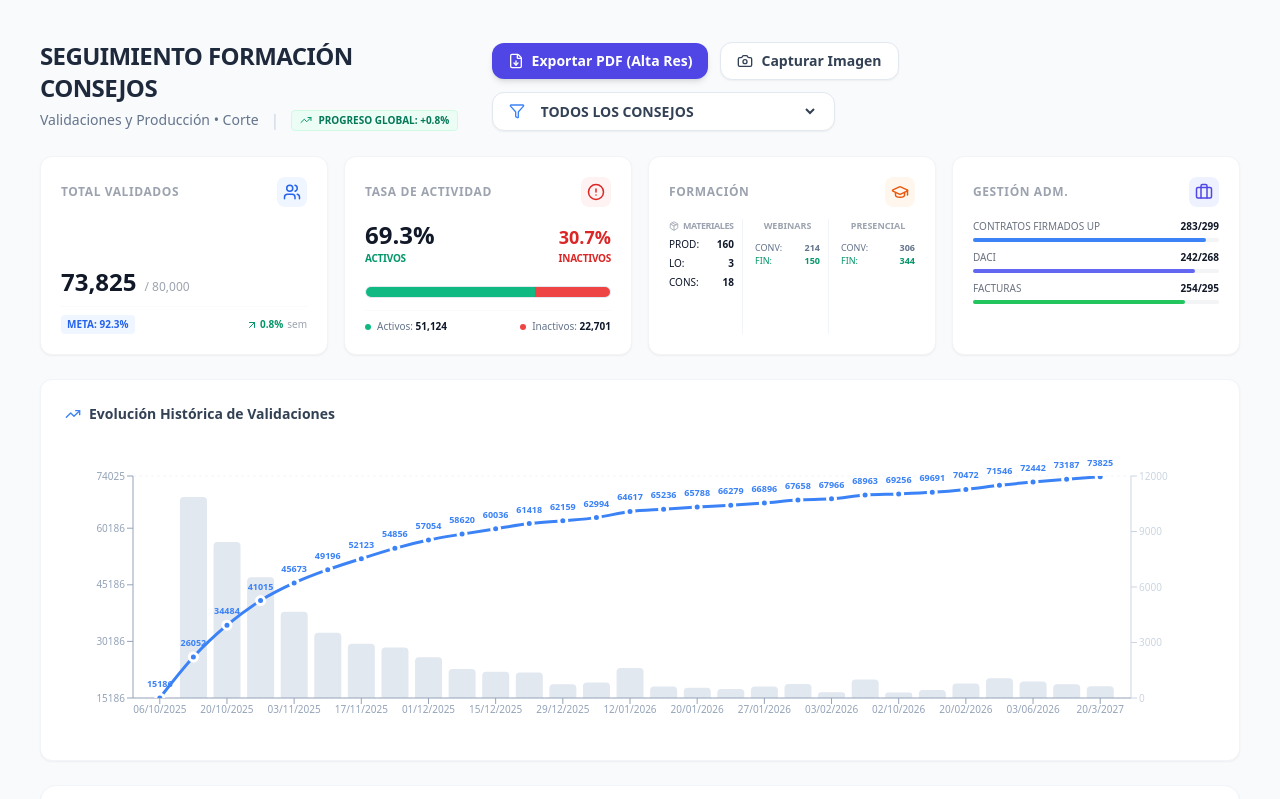
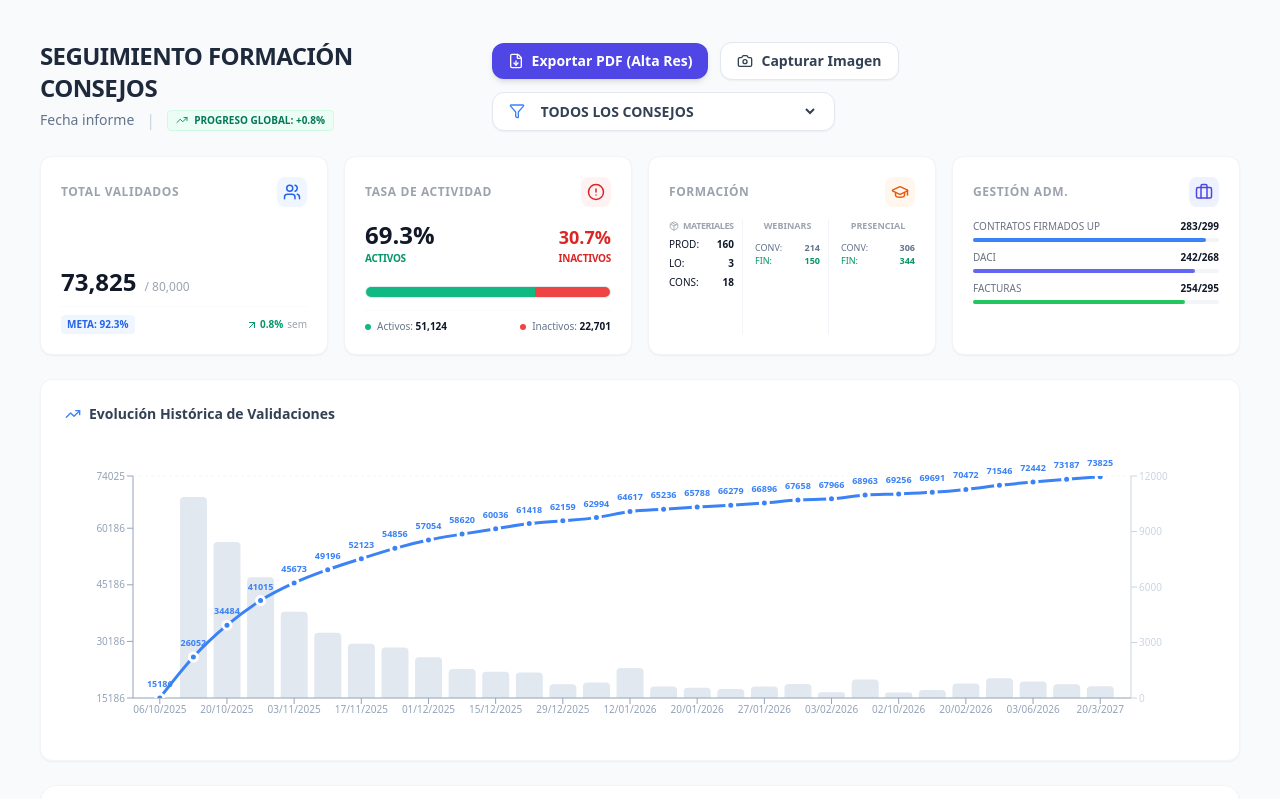
Before and after one commit to rinconrobertoj-oss/dashboard_V5, a React (Create React App) app: page / in a window 1280 px wide. Shown: the top 799 px of the page. Built offline with nearby package versions, Linux system fonts and the light colour scheme.

Commit message:
fix: actualizar fecha informe a 13 de marzo 2026 y corregir subtítulo header

```diff
--- a/src/App.js
+++ b/src/App.js
@@ -849,7 +849,7 @@ export default function Dashboard() {
               </h1>
               <div className="flex items-center mt-1">
                 <p className="text-slate-500 text-sm">
-                  Validaciones y Producción • Corte {REPORT_DATE_LABEL}
+                  Fecha informe {REPORT_DATE_LABEL}
                 </p>
                 <span className="mx-3 text-slate-300">|</span>
                 <div className="flex items-center bg-emerald-50 px-2 py-0.5 rounded border border-emerald-100">
```
